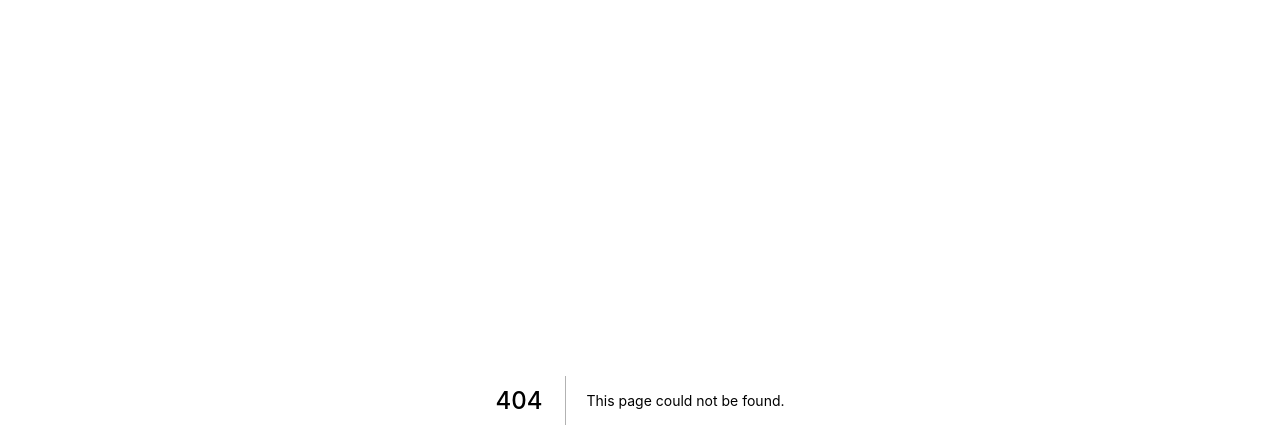
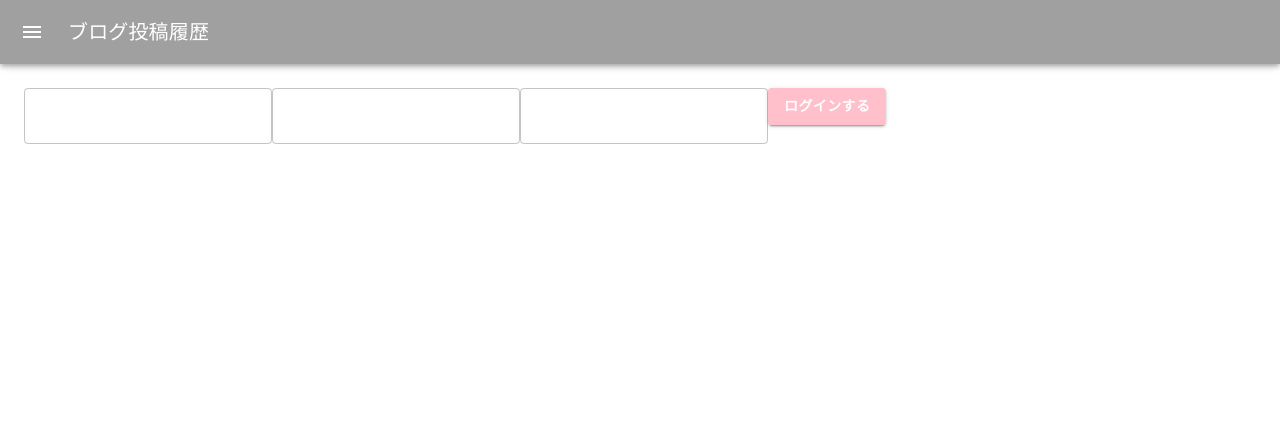
Before and after one commit to watanabekanako/blog-test, a Next.js app: page /login in a window 1280 px wide. Before the commit this address had no page. Shown: the top 448 px of the page. Built offline with nearby package versions, Linux system fonts and the light colour scheme.

Commit message:
共通レイアウト　types外だし

```diff
--- a/pages/_app.tsx
+++ b/pages/_app.tsx
@@ -1,8 +1,15 @@
 import "../styles/globals.css";
 import type { AppProps } from "next/app";
-
+import DefaultLayout from "../components/layout/defaultLayout";
+import { RecoilRoot } from "recoil";
 function MyApp({ Component, pageProps }: AppProps) {
-  return <Component {...pageProps} />;
+  return (
+    <RecoilRoot>
+      <DefaultLayout>
+        <Component {...pageProps} />
+      </DefaultLayout>
+    </RecoilRoot>
+  );
 }
 
 export default MyApp;
--- /dev/null
+++ b/pages/login/index.tsx
@@ -0,0 +1,45 @@
+import { TextField } from "@mui/material";
+import React from "react";
+import PrimaryButton from "../../components/elements/Button/Button";
+import axios from "axios";
+const Login = () => {
+  const [email, setEmail] = React.useState<string>("");
+  const [password, setPassword] = React.useState<string>("");
+  const [name, setName] = React.useState<string>("");
+  const onLoinButton = () => {
+    axios.post("http://localhost:3000/user", {
+      email: email,
+      password: password,
+      name: name,
+    });
+  };
+  return (
+    <>
+      <TextField
+        value={email}
+        onChange={(e: React.ChangeEvent<HTMLInputElement>) =>
+          setEmail(e.target.value)
+        }
+      />
+      <TextField
+        value={password}
+        onChange={(e: React.ChangeEvent<HTMLInputElement>) =>
+          setPassword(e.target.value)
+        }
+      />
+      <TextField
+        value={name}
+        onChange={(e: React.ChangeEvent<HTMLInputElement>) =>
+          setName(e.target.value)
+        }
+      />
+      <PrimaryButton
+        children={"ログインする"}
+        onClick={onLoinButton}
+        disabled={false}
+      />
+    </>
+  );
+};
+
+export default Login;
--- /dev/null
+++ b/types/type.tsx
@@ -0,0 +1,4 @@
+export type Category = {
+  id: number;
+  name: string;
+};
```
